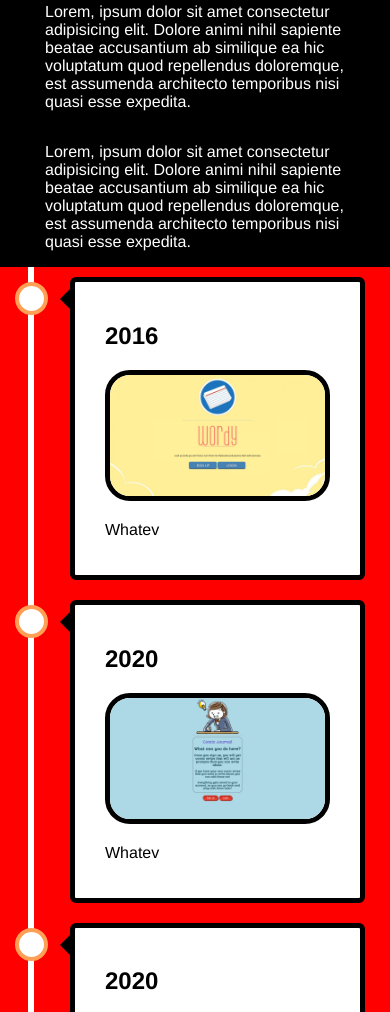
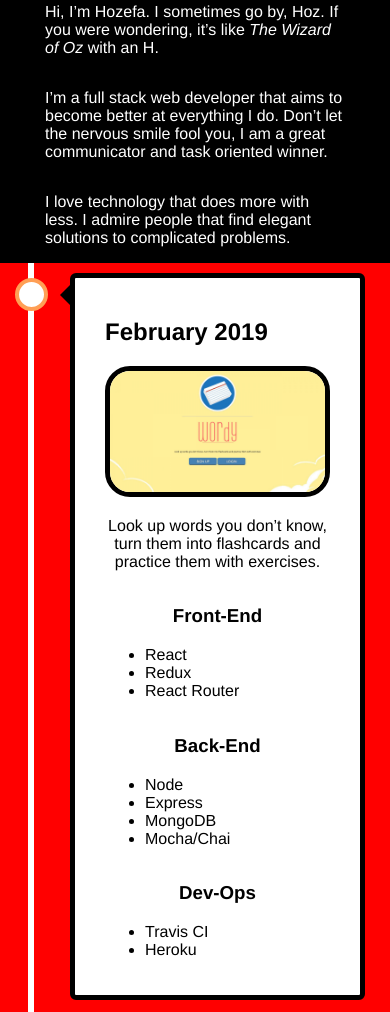
Before and after one commit to hzba000/portfolio, a plain HTML site: page index.html in a window 390 px wide. Shown: the part 203-1215 px from the top of the page. Drawn offline with Linux system fonts and the light colour scheme.

Commit message:
Added content and styling changes to apps

```diff
--- a/index.css
+++ b/index.css
@@ -1,4 +1,24 @@
 html, body { margin: 0; padding: 0; }
+
+.technology-used{
+  display:flex;
+  flex-direction: row;
+  flex-wrap:wrap;
+  justify-content:center;
+}
+
+.app-description{
+  text-align:center;
+}
+
+.technology-used section{
+  text-align:center;
+}
+
+.technology-used section ul{
+  text-align:left;
+}
+
 
 img{
   border: 5px black solid;
@@ -227,6 +247,13 @@ img{
         background-color: red;
     }
 
+    .technology-used{
+      display:flex;
+      flex-direction: column;
+      flex-wrap:wrap;
+      justify-content:center;
+    }
+
     /* .project-holder{
         width:500px;
         height:100vh;
@@ -236,11 +263,18 @@ img{
 
 }
 
-@media only screen and (min-width:700px){
+@media only screen and (max-width:800px){
 
 .timeline{
     right: auto;
     max-width:none;
+}
+
+.technology-used{
+  display:flex;
+  flex-direction: column;
+  flex-wrap:wrap;
+  justify-content:center;
 }
 
 }
@@ -251,5 +285,12 @@ img{
     right: auto;
     max-width:none;
 }
+/*
+.technology-used{
+  display:flex;
+  flex-direction: column;
+  flex-wrap:wrap;
+  justify-content:center;
+} */
 
 }
--- a/index.html
+++ b/index.html
@@ -13,9 +13,9 @@
         <div class="personal-info-holder">
             <!-- <div class="placeholder"> -->
                 <img src="./meh.png" />
-                <p> Lorem, ipsum dolor sit amet consectetur adipisicing elit. Dolore animi nihil sapiente beatae accusantium ab similique ea hic voluptatum quod repellendus doloremque, est assumenda architecto temporibus nisi quasi esse expedita.</p>
-                <p> Lorem, ipsum dolor sit amet consectetur adipisicing elit. Dolore animi nihil sapiente beatae accusantium ab similique ea hic voluptatum quod repellendus doloremque, est assumenda architecto temporibus nisi quasi esse expedita.</p>
-
+                <p>Hi, I’m Hozefa. I sometimes go by, Hoz. If you were wondering, it’s like <i>The Wizard of Oz</i> with an H.</p>
+                <p>I’m a full stack web developer that aims to become better at everything I do. Don’t let the nervous smile fool you, I am a great communicator and task oriented winner.</p>
+                <p>I love technology that does more with less. I admire people that find elegant solutions to complicated problems.</p>
             <!-- </div> -->
         </div>
         <div class="timeline-holder">
@@ -32,9 +32,35 @@
                         </div> -->
                         <div class="container right">
                           <div class="content">
-                            <h2>2016</h2>
+                            <h2>February 2019</h2>
                             <img src="./wordy-screenshot.jpg" alt="Smiley face" height=100% width=100%>
-                            <p>Whatev</p>
+                            <p class="app-description">Look up words you don’t know, turn them into flashcards and practice them with exercises.</p>
+                            <div class="technology-used">
+                              <section>
+                                  <h3> Front-End </h3>
+                                  <ul>
+                                    <li> React </li>
+                                    <li> Redux</li>
+                                    <li> React Router </li>
+                                  </ul>
+                              </section>
+                              <section>
+                                  <h3> Back-End </h3>
+                                  <ul>
+                                    <li> Node </li>
+                                    <li> Express </li>
+                                    <li> MongoDB </li>
+                                    <li> Mocha/Chai </li>
+                                  </ul>
+                             </section>
+                             <section>
+                                  <h3> Dev-Ops </h3>
+                                  <ul>
+                                    <li> Travis CI </li>
+                                    <li> Heroku </li>
+                                  </ul>
+                             </section>
+                          </div>
                           </div>
                         </div>
                         <div class="container right">
```
